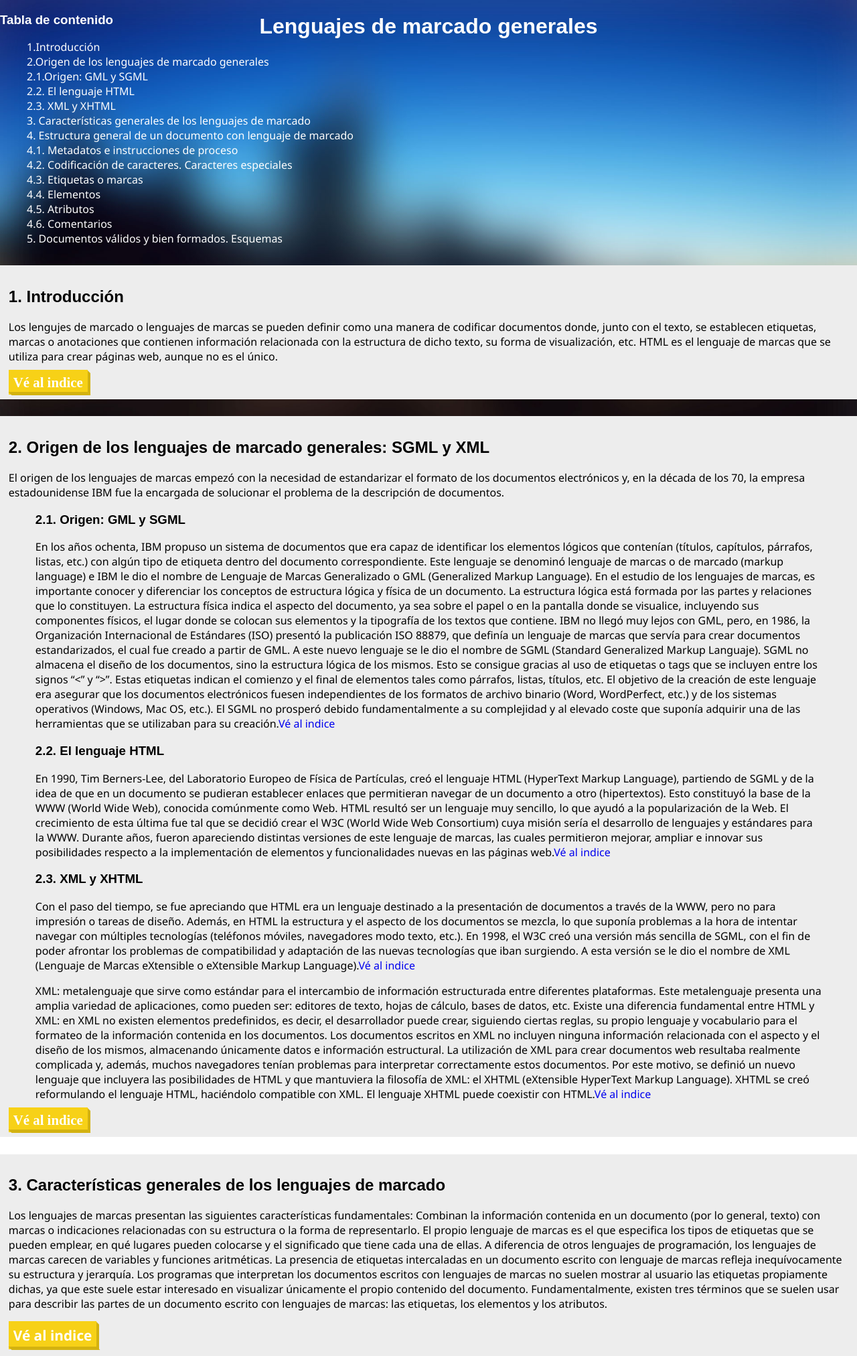
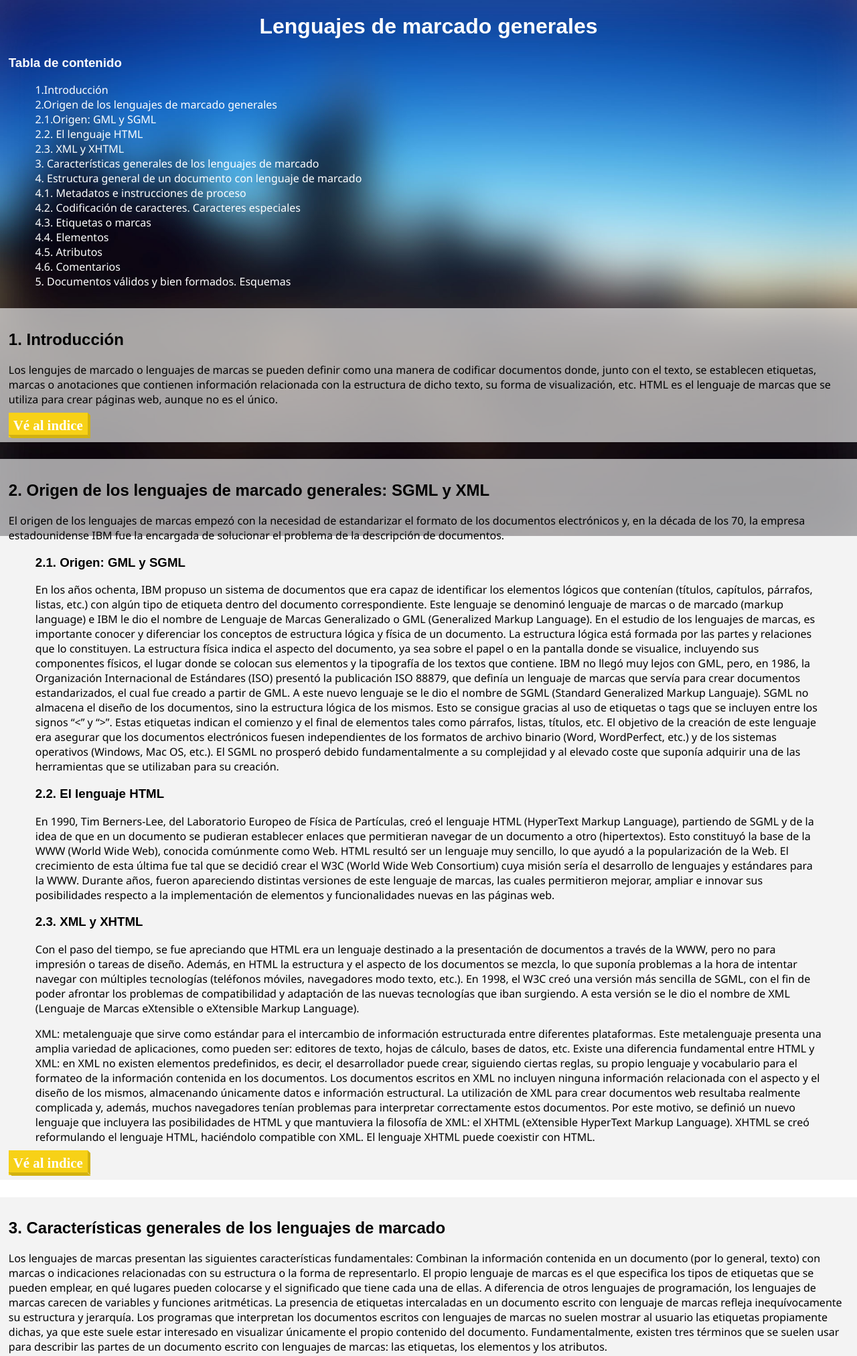
Before and after one commit to SusanaMG1988/UF841_3, a PHP site: page / in a window 1280 px wide. Shown: the top 2024 px of the page at 67% size. Run offline with PHP 8.4, Linux system fonts and the light colour scheme; some libraries are stand-ins or nearby versions.

Commit message:
Botones acabados

```diff
--- a/exercicisHTML/ejercicio_07-05-2020/css/styles.css
+++ b/exercicisHTML/ejercicio_07-05-2020/css/styles.css
@@ -41,15 +41,16 @@ ul.lista li:before{
 
 nav a, nav .nav-title{
     color: #fefefe;
+    padding-left: 1%;
+    padding-top: 5%;
 }
 
 /* Efecto parallax */
-.content
-{
 
+.content{
 
   min-height: 100%;
-  background: #ededed;
+  background: #edededab;
   position: relative;
   z-index: 1;
   padding:1%;
@@ -108,7 +109,7 @@ header{
     transition:0.1s;
     transform: skewy(45deg);
     opacity: 1;
-    top: 3px;
+    top: 2px;
 }
 
 
@@ -133,7 +134,7 @@ header{
     bottom: -1px;
     right: -2px;
     transition:0.5s;
-    width: 2px !important;
+    width: 2px;
 
 }
 
--- a/exercicisHTML/ejercicio_07-05-2020/index.html
+++ b/exercicisHTML/ejercicio_07-05-2020/index.html
@@ -2,6 +2,8 @@
 <html lang="es">
 
 <head>
+    <!-- EJEMPLOS DE METADATOS -->
+
     <!-- Metadatos Web -->
     <meta charset="UTF-8">
     <meta name="viewport" content="width=device-width, initial-scale=1.0">
@@ -125,9 +127,7 @@
                             sistemas
                             operativos (Windows, Mac OS, etc.).
                             El SGML no prosperó debido fundamentalmente a su complejidad y al elevado coste que suponía
-                            adquirir una de las herramientas que se utilizaban para su creación.<a href="#index-menu">Vé
-                                al
-                                indice</a>
+                            adquirir una de las herramientas que se utilizaban para su creación.
                     </p>
                 </div>
                 <!-- Fin sub apartado 1 -->
@@ -147,7 +147,7 @@
                         Durante años, fueron apareciendo distintas versiones de este lenguaje de marcas, las cuales
                         permitieron mejorar, ampliar e innovar sus posibilidades respecto a la implementación de
                         elementos y
-                        funcionalidades nuevas en las páginas web.<a href="#index-menu">Vé al indice</a>
+                        funcionalidades nuevas en las páginas web.
                     </p>
                 </div>
                 <!-- Fin sub apartado 2 -->
@@ -166,8 +166,7 @@
                         problemas de
                         compatibilidad y adaptación de las nuevas tecnologías que iban surgiendo. A esta versión se le
                         dio
-                        el nombre de XML (Lenguaje de Marcas eXtensible o eXtensible Markup Language).<a
-                            href="#index-menu">Vé al indice</a>
+                        el nombre de XML (Lenguaje de Marcas eXtensible o eXtensible Markup Language).
 
                     </p>
                     <p>
@@ -188,9 +187,7 @@
                         de
                         XML: el XHTML (eXtensible HyperText Markup Language). XHTML se creó reformulando el lenguaje
                         HTML,
-                        haciéndolo compatible con XML. El lenguaje XHTML puede coexistir con HTML.<a
-                            href="#index-menu">Vé
-                            al indice</a>
+                        haciéndolo compatible con XML. El lenguaje XHTML puede coexistir con HTML.
                     </p>
                 </div>
                 <!-- Fin sub apartado 3  -->
```
